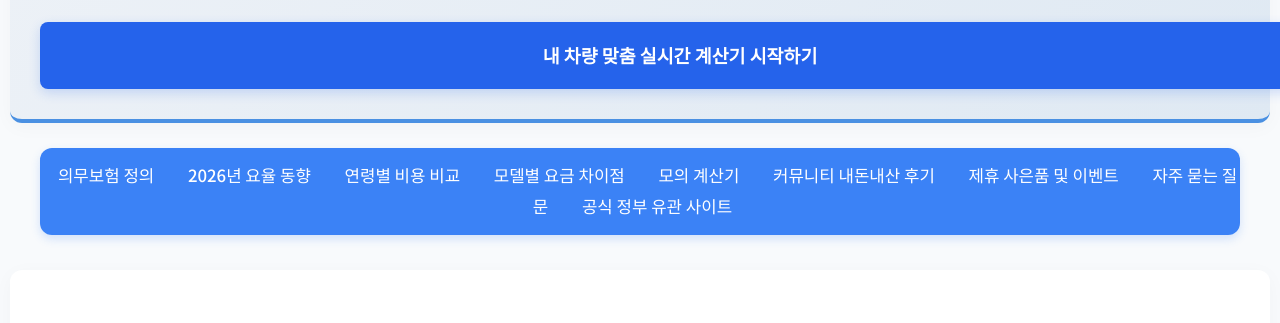
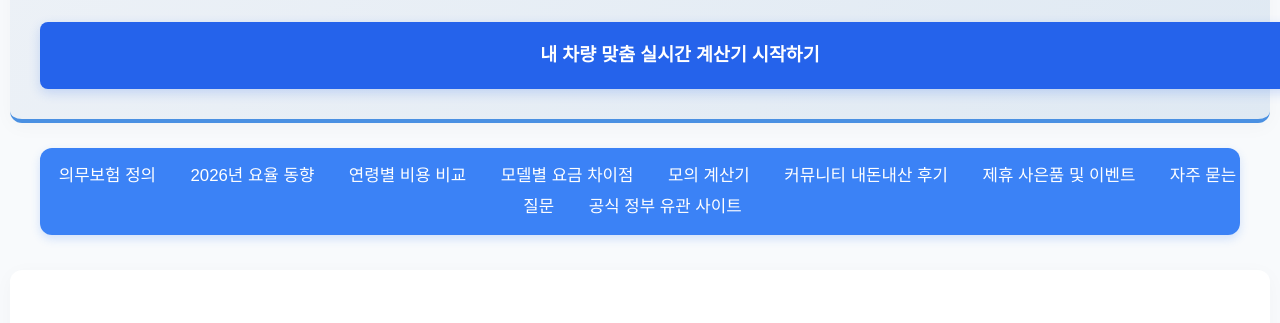
Before and after one commit to firemoney81-naldon/directpsearchg, a website: page index.html in a window 1280 px wide. Shown: the part 214-537 px from the top of the page. Drawn offline with Linux system fonts and the light colour scheme.

Commit message:
Update index.html

```diff
--- a/index.html
+++ b/index.html
@@ -1,8 +1,4 @@
 
-
-  <link rel="preconnect" href="https://fonts.googleapis.com">
-  <link rel="preconnect" href="https://fonts.gstatic.com" crossorigin>
-  <link href="https://fonts.googleapis.com/css2?family=Noto+Sans+KR:wght@300;400;500;700&display=swap" rel="stylesheet">
 
   <style>
     body {
```
